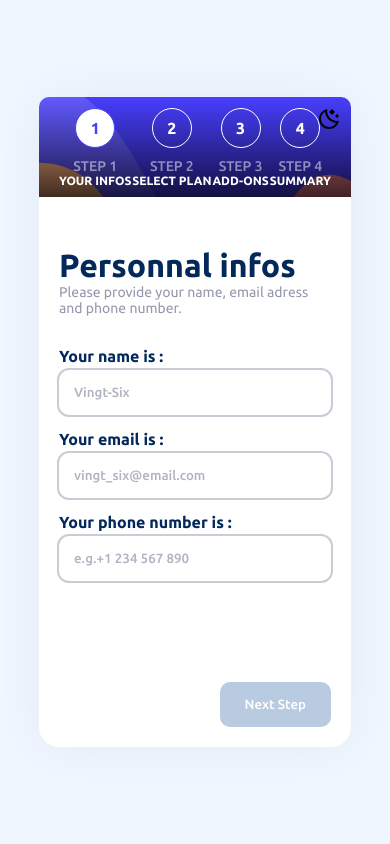
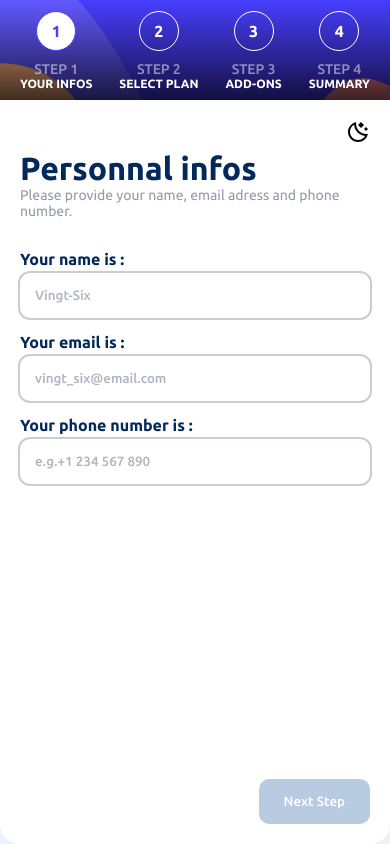
Before and after one commit to Chozen-Wealth/projet-state, a React (Vite) app: page / in a window 390 px wide. Built offline with nearby package versions, Linux system fonts and the light colour scheme.

Commit message:
Responsive 100% fini

```diff
--- a/src/App.css
+++ b/src/App.css
@@ -14,11 +14,12 @@
 }
 .AppDroite {
     width: calc(900px - 270px);
+    position: relative;
 }
 .btnDark {
     position: absolute;
-    right: 10px;
-    top: 10px;
+    right: 20px;
+    top: 20px;
     cursor: pointer;
     display: flex;
     justify-content: center;
@@ -43,3 +44,9 @@
         height: calc(100% - 100px);
     }
 }
+@media (max-width:450px) {
+    .App {
+        width: 100%;
+        height: 100%;
+    }
+}
--- a/src/App.jsx
+++ b/src/App.jsx
@@ -31,13 +31,13 @@ function App() {
     <div className={`App ${dark ? "dark": ""}`}>
       {dark ? body.classList.add("dark") : body.classList.remove("dark")}
       <Sidebar dark={dark} step={step} setStep={setStep} />
-      {dark ? (<div className='btnDark'>
+      <div className="AppDroite">
+        {dark ? (<div className='btnDark'>
         <svg className='Light' onClick={()=> setDark(!dark)} xmlns="http://www.w3.org/2000/svg" height="24px" viewBox="0 -960 960 960" width="24px" fill="#e3e3e3"><path d="M480-28 346-160H160v-186L28-480l132-134v-186h186l134-132 134 132h186v186l132 134-132 134v186H614L480-28Zm0-252q83 0 141.5-58.5T680-480q0-83-58.5-141.5T480-680q-83 0-141.5 58.5T280-480q0 83 58.5 141.5T480-280Zm0-200Zm0 340 100-100h140v-140l100-100-100-100v-140H580L480-820 380-720H240v140L140-480l100 100v140h140l100 100Zm0-340Z"/></svg>
       </div>)
       : (<div className='btnDark'>
         <svg className='Dark' onClick={()=> setDark(!dark)} xmlns="http://www.w3.org/2000/svg" height="24px" viewBox="0 -960 960 960" width="24px" fill="#e3e3e3"><path d="M600-640 480-760l120-120 120 120-120 120Zm200 120-80-80 80-80 80 80-80 80ZM483-80q-84 0-157.5-32t-128-86.5Q143-253 111-326.5T79-484q0-146 93-257.5T409-880q-18 99 11 193.5T520-521q71 71 165.5 100T879-410q-26 144-138 237T483-80Zm0-80q88 0 163-44t118-121q-86-8-163-43.5T463-465q-61-61-97-138t-43-163q-77 43-120.5 118.5T159-484q0 135 94.5 229.5T483-160Zm-20-305Z"/></svg>
       </div>)}
-      <div className="AppDroite">
       {step === "infos" ? (<Infos dark={dark} step={step} setStep={setStep} valueNom={valueNom} setValueNom={setValueNom} valueMail={valueMail} setValueMail={setValueMail} valueTel={valueTel} setValueTel={setValueTel} />)
       : step === "plan" ? (<Plan dark={dark} prixTotal={prixTotal} setPrixTotal={setPrixTotal} yearly={yearly} setYearly={setYearly} step={step} setStep={setStep} plan={plan} setPlan={setPlan} />)
       : step === "addons" ? (<Addons dark={dark} prixTotal={prixTotal} setPrixTotal={setPrixTotal} yearly={yearly} step={step} setStep={setStep} addons={addons} setAddons={setAddons} online={online} setOnline={setOnline} storage={storage} setStorage={setStorage} custom={custom} setCustom={setCustom} />)
--- a/src/components/plan/plan.css
+++ b/src/components/plan/plan.css
@@ -130,3 +130,13 @@
         left: 20px;
     }
 }
+@media (max-width:490px) {
+    .cardPlan {
+        padding: 10px;
+    }
+}
+@media (max-width:450px) {
+    .cardPlan {
+        padding: 10px;
+    }
+}
--- a/src/components/sidebar/sidebar.css
+++ b/src/components/sidebar/sidebar.css
@@ -85,3 +85,8 @@
         align-items: center;
     }
 }
+@media (max-width:450px) {
+    .sidebar {
+        border-radius: 0px;
+    }
+}
--- a/src/components/thankyou/thankyou.css
+++ b/src/components/thankyou/thankyou.css
@@ -47,3 +47,23 @@
         transform: translateY(0px);
     }
 }
+@media (max-width:910px) {
+    .thankyou {
+        padding-left: 20px;
+        padding-right: 20px;
+    }
+}
+@media (max-width:590px) {
+    .thankyou p br {
+        display: none;
+    }
+}
+@media (max-width:450px) {
+    .thankyou {
+        padding-left: 20px;
+        padding-right: 20px;
+    }
+    .thankyou p br {
+        display: none;
+    }
+}
```
